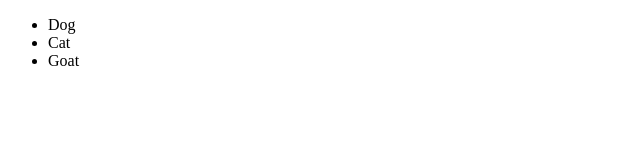
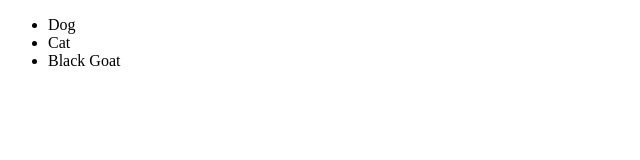
Before and after one commit to mrinalshee/Canvas-LMS, a plain HTML site: page index.html in a window 1280 px wide. Shown: the full height of the page, 0-640 px from the left. Drawn offline with Linux system fonts and the light colour scheme.

Commit message:
Corrected Things

```diff
--- a/index.html
+++ b/index.html
@@ -9,7 +9,7 @@
     <ul>
       <li>Dog</li>
       <li>Cat</li>
-      <li>Goat</li>
+      <li>Black Goat</li>
     </ul>
 
   </body>
```
